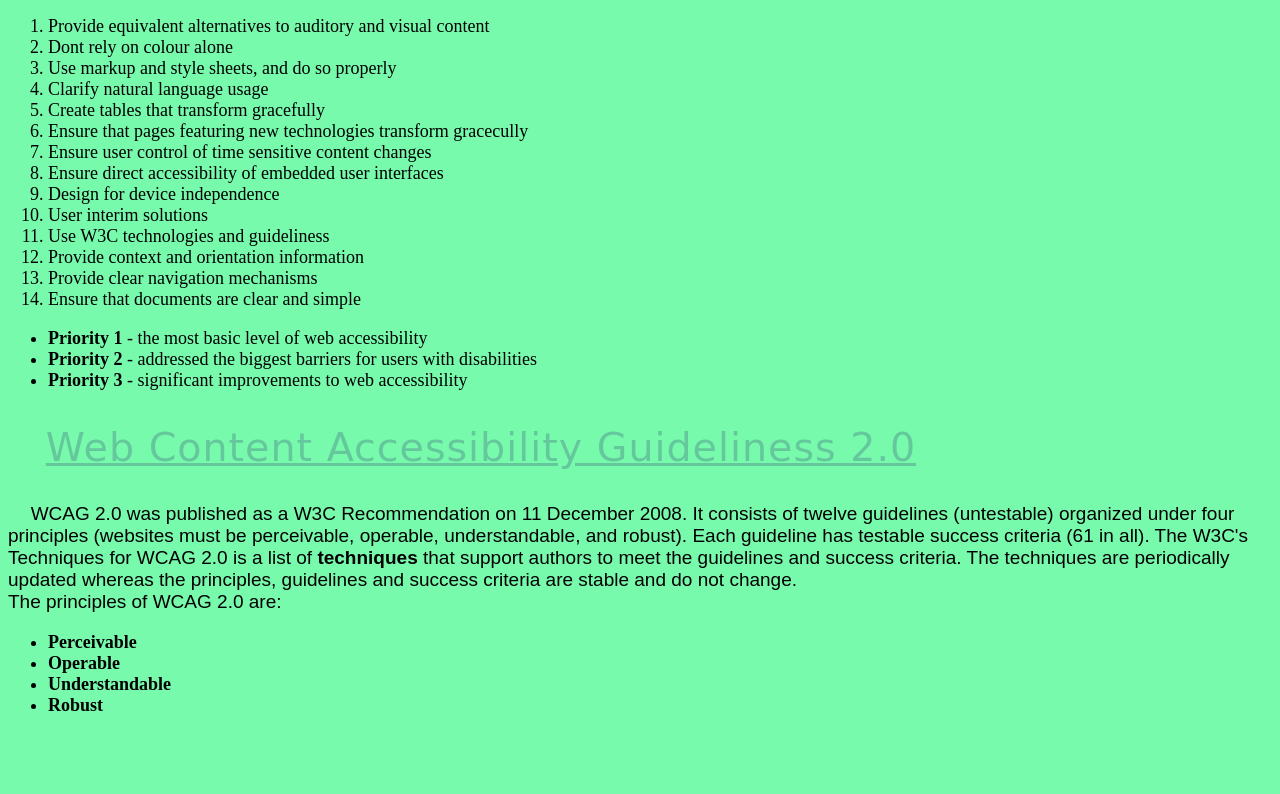
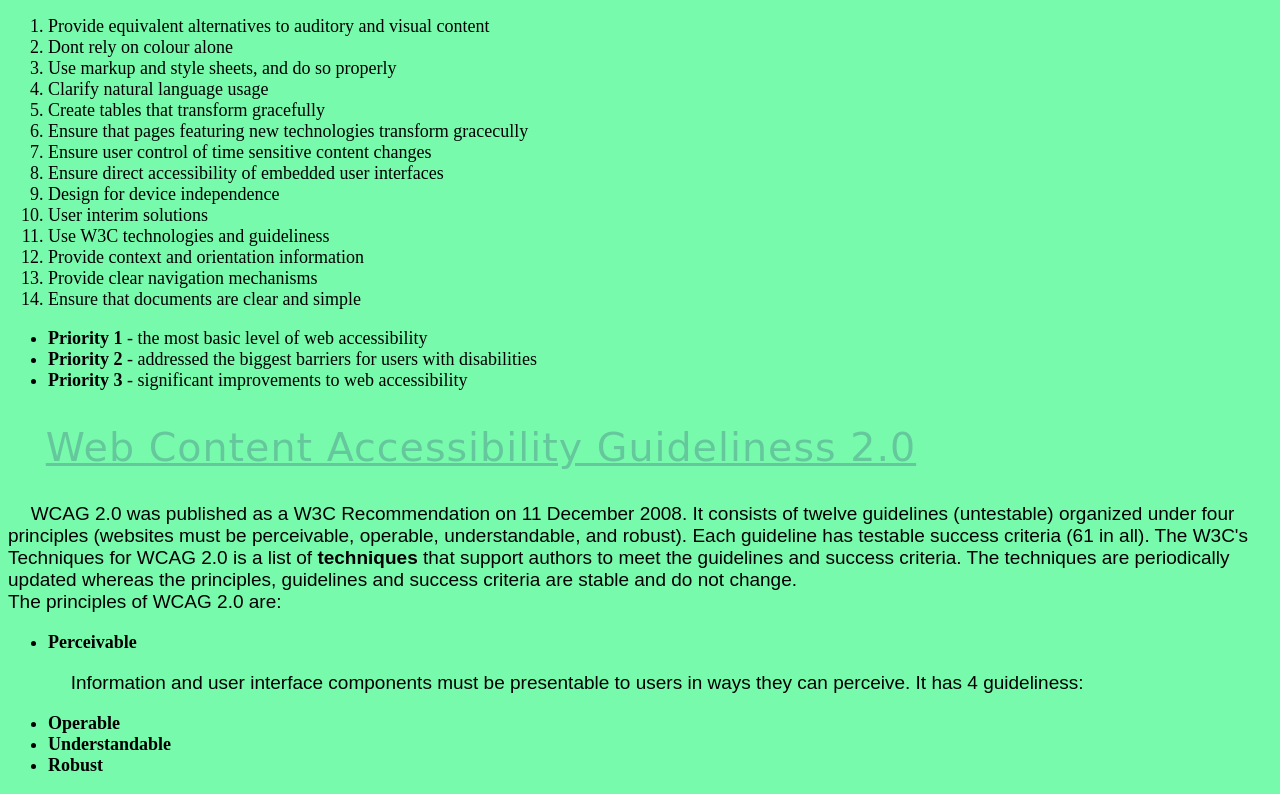
Before and after one commit to miguelchuecos/miguelchuecos, a plain HTML site: page index.htm in a window 1280 px wide. Shown: the part 425-1219 px from the top of the page. Before the commit the page ends 1159 px from the top, so only its background shows below. Drawn offline with Linux system fonts and the light colour scheme.

Commit message:
Update index.htm

```diff
--- a/index.htm
+++ b/index.htm
@@ -81,8 +81,11 @@ support authors to meet the guidelines and success criteria. The techniques are
 periodically updated whereas the principles, guidelines and success criteria are stable and
 do not change.<br>
 The principles of WCAG 2.0 are: <br>
-<ul>
+   <ul>
 	<li> <strong> Perceivable</strong></li>
+	   <p> Information and user interface components must be presentable to users in ways they can
+perceive. It has 4 guideliness:
 	<li> <strong> Operable</strong></li>
 	<li> <strong> Understandable</strong></li>
 	<li> <strong> Robust</strong></li>
+   </ul>
```
